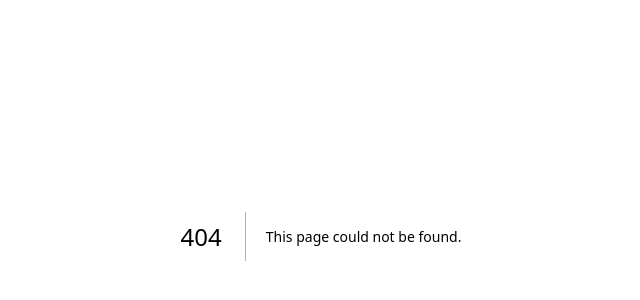
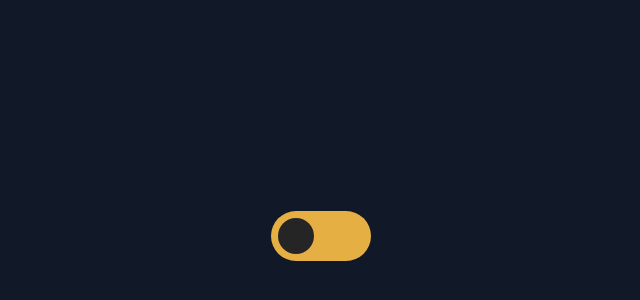
Before and after one commit to gdickison/talents, a Next.js app: page /toggle-switch in a window 1280 px wide. Before the commit this address had no page. Shown: the part 164-464 px from the top of the page, without its empty margins (319-959 px from the left). Built offline with nearby package versions, Linux system fonts and the light colour scheme; a web font is replaced by a local one.

Commit message:
Create toggle switch

```diff
--- a/src/app/globals.css
+++ b/src/app/globals.css
@@ -95,8 +95,54 @@ p, .p {
   font-size: var(--fs-xs);
 }
 
-/* @layer utilities {
-  .text-balance {
-    text-wrap: balance;
-  }
-} */
+/* BEGIN TOGGLE SWITCH */
+
+.theme-checkbox {
+  --toggle-size: 16px;
+  -webkit-appearance: none;
+  -moz-appearance: none;
+  appearance: none;
+  width: 6.25em;
+  height: 3.125em;
+  background: -webkit-gradient(linear, left top, right top, color-stop(50%, #E5AF44), color-stop(50%, #252525)) no-repeat;
+  background: -o-linear-gradient(left, #E5AF44 50%, #252525 50%) no-repeat;
+  background: linear-gradient(to right, #E5AF44 50%, #252525 50%) no-repeat;
+  background-size: 205%;
+  background-position: 0;
+  -webkit-transition: 0.4s;
+  -o-transition: 0.4s;
+  transition: 0.4s;
+  border-radius: 99em;
+  position: relative;
+  cursor: pointer;
+  font-size: var(--toggle-size);
+}
+
+.theme-checkbox::before {
+  content: "";
+  width: 2.25em;
+  height: 2.25em;
+  position: absolute;
+  top: 0.438em;
+  left: 0.438em;
+  background: -webkit-gradient(linear, left top, right top, color-stop(50%, #E5AF44), color-stop(50%, #252525)) no-repeat;
+  background: -o-linear-gradient(left, #E5AF44 50%, #252525 50%) no-repeat;
+  background: linear-gradient(to right, #E5AF44 50%, #252525 50%) no-repeat;
+  background-size: 205%;
+  background-position: 100%;
+  border-radius: 50%;
+  -webkit-transition: 0.4s;
+  -o-transition: 0.4s;
+  transition: 0.4s;
+}
+
+.theme-checkbox:checked::before {
+  left: calc(100% - 2.25em - 0.438em);
+  background-position: 0;
+}
+
+.theme-checkbox:checked {
+  background-position: 100%;
+}
+
+/* END TOGGLE SWITCH */
--- a/src/app/page.js
+++ b/src/app/page.js
@@ -6,6 +6,7 @@ function Home() {
       <Link href={'/design-system'}>Design System</Link>
       <Link href={'/business-landing-screen'}>Business Landing Screen</Link>
       <Link href={'/account-settings'}>Account Settings</Link>
+      <Link href={'/toggle-switch'}>Toggle Switch</Link>
     </div>
   )
 }
--- /dev/null
+++ b/src/app/toggle-switch/page.js
@@ -0,0 +1,13 @@
+import React from 'react'
+
+function ToggleSwitch() {
+  return (
+    <div className='flex justify-center items center h-screen'>
+      <div className="flex items-center justify-center">
+        <input type="checkbox" class="theme-checkbox"/>
+      </div>
+    </div>
+  )
+}
+
+export default ToggleSwitch
```
